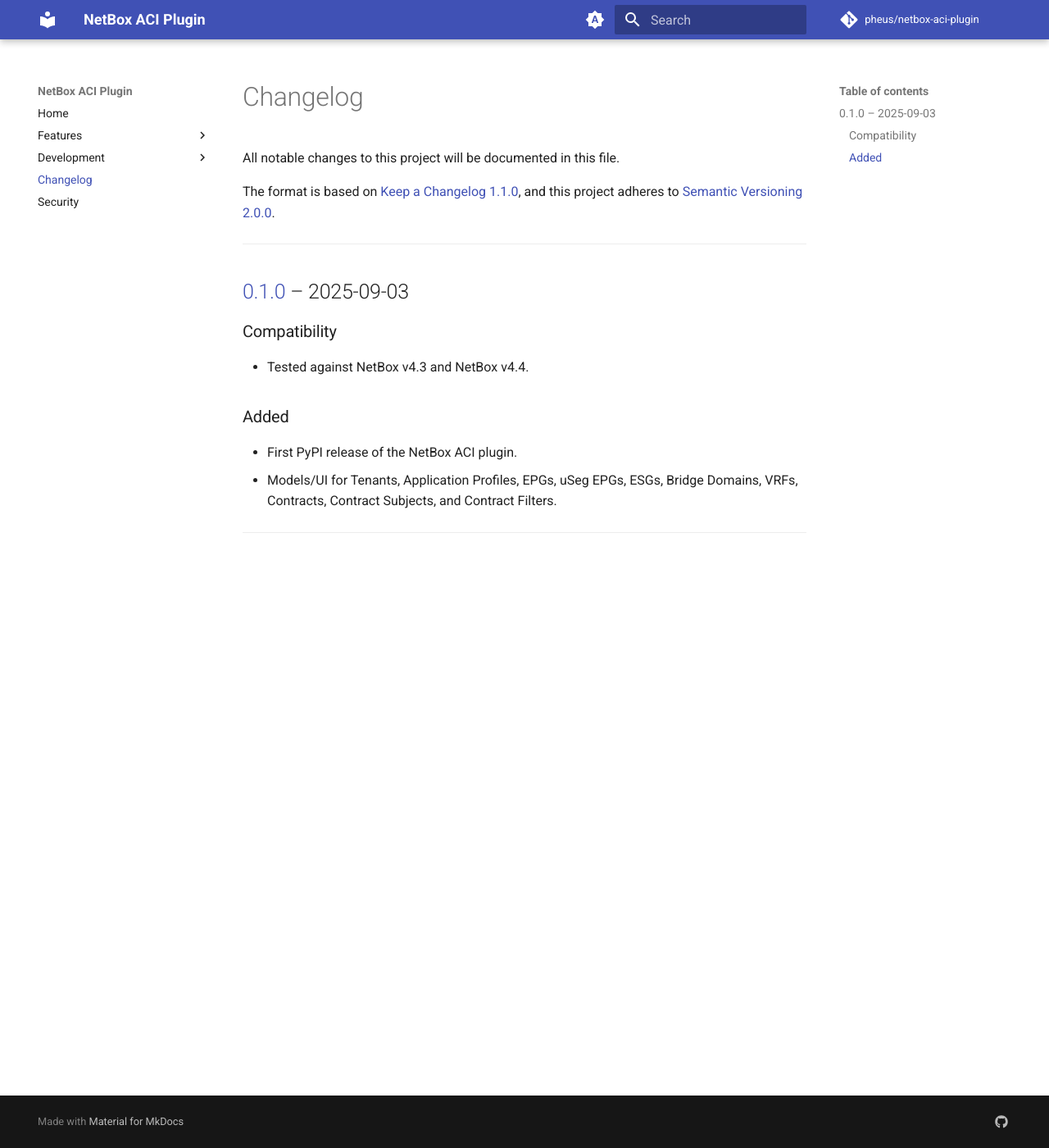
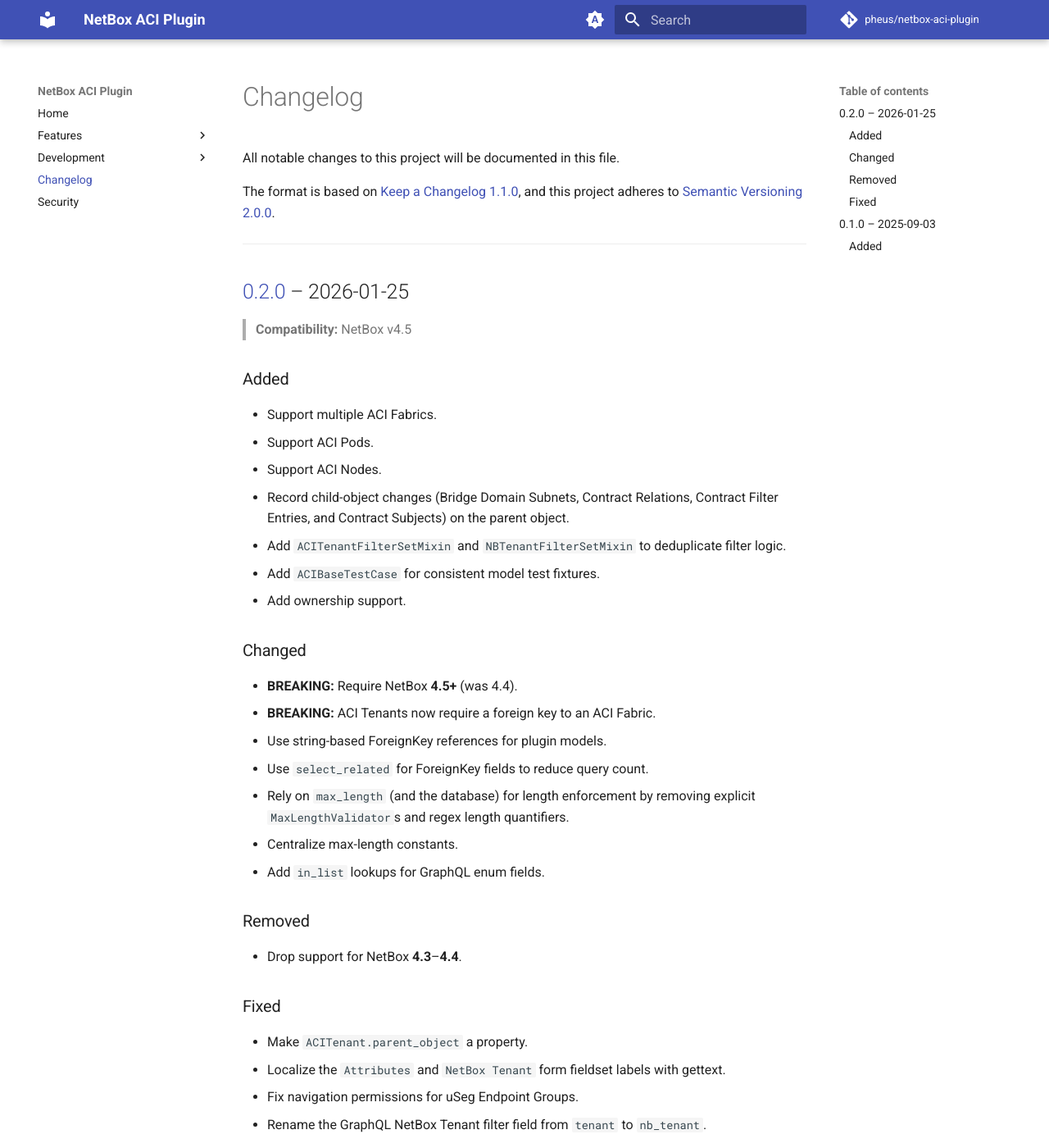
Before and after one commit to pheus/netbox-aci-plugin, an MkDocs documentation site: the page built from docs/changelog.md, in a window 1280 px wide and 1400 px high. Shown: the whole window at 82% size. Built offline with MkDocs 1.6.1 and Material for MkDocs 9.7.7, drawn with Linux system fonts in a browser that asks for light colours; comment, search, counter and statistics services are not loaded; some of the changed text lies outside the part shown.

Commit message:
feat(plugin): Release version 0.2.0
Updates version placeholders, changelog, and documentation to reflect
the new release. Introduces multiple features, breaking changes, and
enhancements, including support for NetBox v4.5 and ownership.

BREAKING CHANGE: Requires NetBox v4.5+ and introduces schema updates.

```diff
--- a/CHANGELOG.md
+++ b/CHANGELOG.md
@@ -7,16 +7,59 @@
 
 ---
 
+## [0.2.0] – 2026-01-25
+
+> **Compatibility:** NetBox v4.5
+
+### Added
+
+- Support multiple ACI Fabrics.
+- Support ACI Pods.
+- Support ACI Nodes.
+- Record child-object changes (Bridge Domain Subnets, Contract Relations,
+  Contract Filter Entries, and Contract Subjects) on the parent object.
+- Add `ACITenantFilterSetMixin` and `NBTenantFilterSetMixin` to deduplicate
+  filter logic.
+- Add `ACIBaseTestCase` for consistent model test fixtures.
+- Add ownership support.
+
+### Changed
+
+- **BREAKING:** Require NetBox **4.5+** (was 4.4).
+- **BREAKING:** ACI Tenants now require a foreign key to an ACI Fabric.
+- Use string-based ForeignKey references for plugin models.
+- Use `select_related` for ForeignKey fields to reduce query count.
+- Rely on `max_length` (and the database) for length enforcement by
+  removing explicit `MaxLengthValidator`s and regex length quantifiers.
+- Centralize max-length constants.
+- Add `in_list` lookups for GraphQL enum fields.
+
+### Removed
+
+- Drop support for NetBox **4.3**–**4.4**.
+
+### Fixed
+
+- Make `ACITenant.parent_object` a property.
+- Localize the `Attributes` and `NetBox Tenant` form fieldset labels
+  with gettext.
+- Fix navigation permissions for uSeg Endpoint Groups.
+- Rename the GraphQL NetBox Tenant filter field from `tenant` to `nb_tenant`.
+
+---
+
 ## [0.1.0] – 2025-09-03
 
-### Compatibility
-- Tested against NetBox v4.3 and NetBox v4.4.
+> **Compatibility:** NetBox v4.3, NetBox v4.4
 
 ### Added
+
 - First PyPI release of the NetBox ACI plugin.
 - Models/UI for Tenants, Application Profiles, EPGs, uSeg EPGs, ESGs,
   Bridge Domains, VRFs, Contracts, Contract Subjects, and Contract Filters.
 
 ---
 
+[unreleased]: https://github.com/pheus/netbox-aci-plugin/compare/v0.2.0...HEAD
+[0.2.0]: https://github.com/pheus/netbox-aci-plugin/compare/v0.1.0...v0.2.0
 [0.1.0]: https://github.com/pheus/netbox-aci-plugin/releases/tag/v0.1.0
--- a/netbox_aci_plugin/__init__.py
+++ b/netbox_aci_plugin/__init__.py
@@ -2,7 +2,7 @@
 
 __author__ = """Martin Hauser"""
 __email__ = "git@pheus.dev"
-__version__ = "0.1.0"
+__version__ = "0.2.0"
 
 
 from netbox.plugins import PluginConfig
--- a/pyproject.toml
+++ b/pyproject.toml
@@ -7,7 +7,7 @@
 
 [project]
 name = "netbox-aci-plugin"
-version = "0.1.0"
+version = "0.2.0"
 requires-python = ">=3.12.0"
 authors = [
     {name = "Martin Hauser", email = "git@pheus.dev"},
```
Also changed, not shown: README.md (+1 -0 lines), SECURITY.md (+2 -1 lines), 2 other files.
